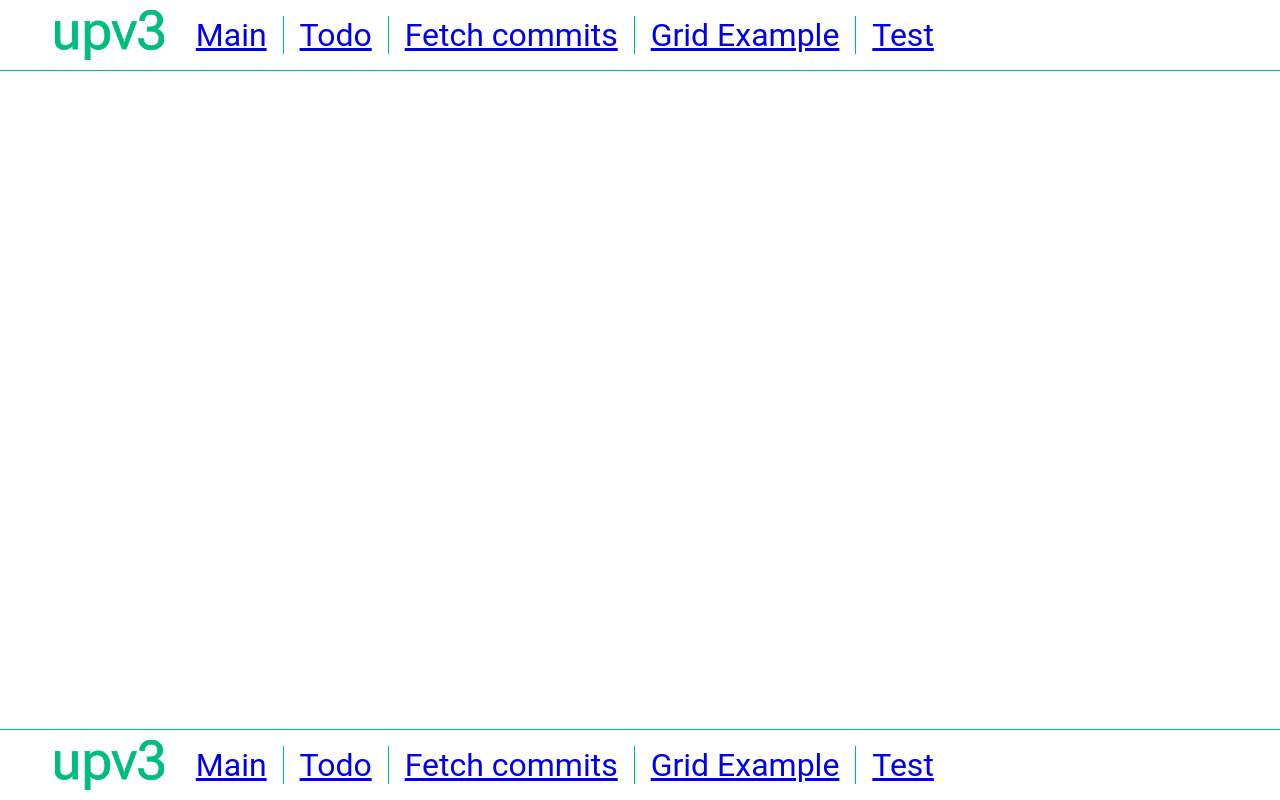
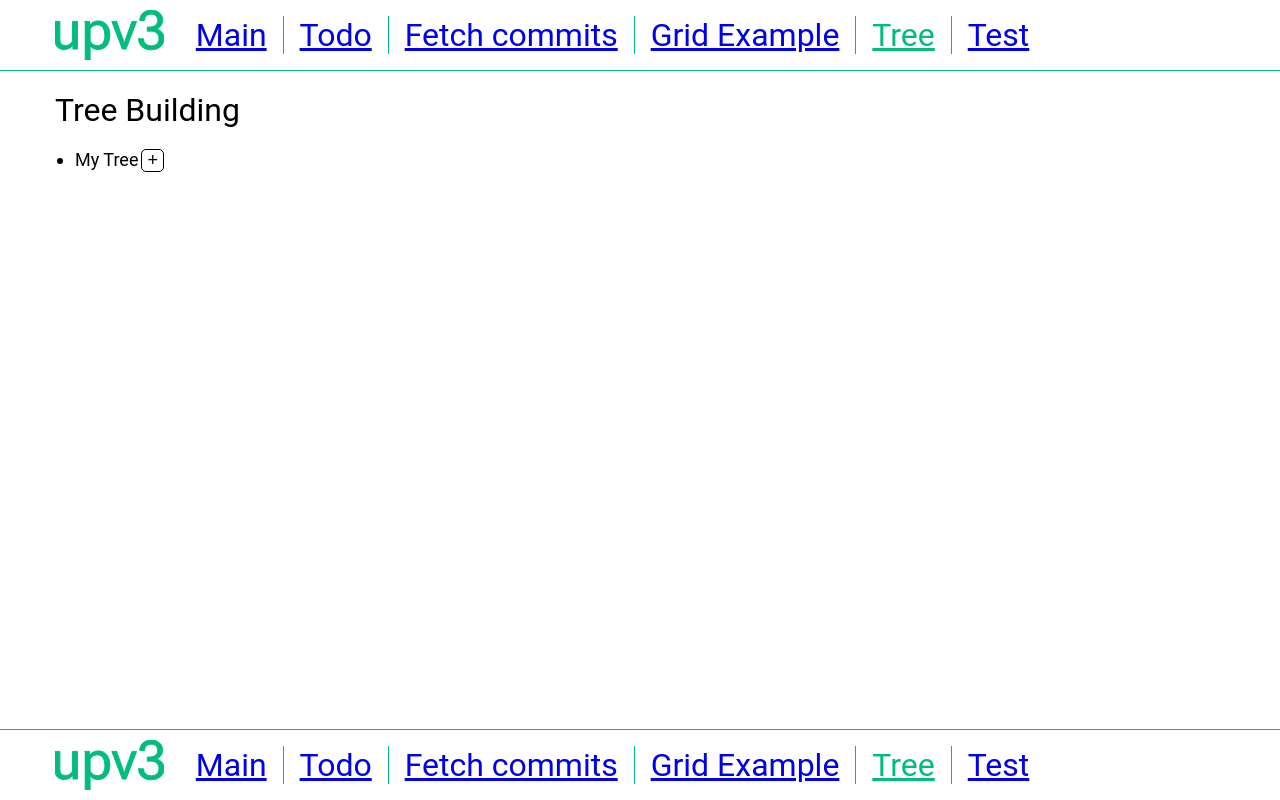
Before and after one commit to devmustbeawesome/vue3-examples, a Vue app: page /tree in a window 1280 px wide. Built offline with nearby package versions, Linux system fonts and the light colour scheme.

Commit message:
add tree page and component

```diff
--- a/src/components/TheFooter.vue
+++ b/src/components/TheFooter.vue
@@ -6,6 +6,7 @@ const links = ref([
   { href: '/todos', name: 'Todo' },
   { href: '/fetch-commits', name: 'Fetch commits' },
   { href: '/grid-example', name: 'Grid Example' },
+  { href: '/tree', name: 'Tree' },
   { href: '/test', name: 'Test' }
 ])
 </script>
--- a/src/components/TheHeader.vue
+++ b/src/components/TheHeader.vue
@@ -6,6 +6,8 @@ const links = ref([
   { href: '/todos', name: 'Todo' },
   { href: '/fetch-commits', name: 'Fetch commits' },
   { href: '/grid-example', name: 'Grid Example' },
+  { href: '/tree', name: 'Tree' },
+
   { href: '/test', name: 'Test' }
 ])
 </script>
--- /dev/null
+++ b/src/components/TreeItem.vue
@@ -0,0 +1,55 @@
+<script lang="ts" setup>
+import { computed, ref } from 'vue'
+
+type TTreeData = { name: string; children?: TTreeData[] }
+const props = defineProps({
+  treeData: {
+    type: Object as () => TTreeData,
+    required: true,
+    default: () => ({ name: '', children: [] })
+  }
+})
+const treeData = ref(props.treeData)
+const isOpened = ref(false)
+const isParent = computed(() => (props.treeData.children ? true : false))
+const addItem = () => {
+  treeData.value.children
+    ? treeData.value.children.push({ name: 'new item' })
+    : (treeData.value.children = [{ name: 'new item' }])
+  isOpened.value = true
+}
+</script>
+<template>
+  <li class="tree_item">
+    <div>
+      <span class="tree_item_title" @dblclick.prevent.stop="addItem">{{ treeData.name }} </span>
+      <VButton v-if="isParent" class="btn" @click="isOpened = !isOpened">{{
+        isOpened ? '-' : '+'
+      }}</VButton>
+    </div>
+    <ul v-show="isOpened">
+      <TreeItem v-for="child in treeData.children" :key="child.name" :treeData="child" />
+      <li class="tree_item">
+        <VButton @click="addItem" class="btn">+</VButton>
+      </li>
+    </ul>
+  </li>
+</template>
+<style>
+.tree_item {
+  margin-left: 20px;
+  font-size: 18px;
+}
+.tree_item .btn {
+  padding: 0 5px;
+  margin-left: 3px;
+}
+.tree_item_title {
+  cursor: pointer;
+  user-select: none; /* standard syntax */
+  -webkit-user-select: none; /* webkit (safari, chrome) browsers */
+  -moz-user-select: none; /* mozilla browsers */
+  -khtml-user-select: none; /* webkit (konqueror) browsers */
+  -ms-user-select: none; /* IE10+ */
+}
+</style>
--- a/src/router/index.ts
+++ b/src/router/index.ts
@@ -1,9 +1,10 @@
 import { createRouter, createWebHistory } from 'vue-router'
-import HomeViewVue from '../views/HomeView.vue'
+import HomeViewVue from '@/views/HomeView.vue'
 import TodoViewVue from '@/views/TodoView.vue'
 import TheTestViewVue from '@/views/TheTest.vue'
-import FetchCommits from '@/views/FetchCommits.vue'
-import GridExample from '@/views/GridExample.vue'
+import FetchCommitsViewVue from '@/views/FetchCommits.vue'
+import GridExampleViewVue from '@/views/GridExample.vue'
+import TreeBuildingViewVue from '@/views/TreeBuilding.vue'
 
 const router = createRouter({
   history: createWebHistory(import.meta.env.BASE_URL),
@@ -26,12 +27,17 @@ const router = createRouter({
     {
       path: '/fetch-commits',
       name: 'fetch-commits',
-      component: FetchCommits
+      component: FetchCommitsViewVue
     },
     {
       path: '/grid-example',
       name: 'grid-example',
-      component: GridExample
+      component: GridExampleViewVue
+    },
+    {
+      path: '/tree',
+      name: 'tree',
+      component: TreeBuildingViewVue
     }
   ]
 })
--- /dev/null
+++ b/src/views/TreeBuilding.vue
@@ -0,0 +1,43 @@
+<script setup lang="ts">
+import TreeItem from '@/components/TreeItem.vue'
+import { ref } from 'vue'
+
+const treeData = ref({
+  name: 'My Tree',
+  children: [
+    { name: 'hello' },
+    { name: 'world' },
+    {
+      name: 'child folder',
+      children: [
+        {
+          name: 'child folder',
+          children: [{ name: 'hello' }, { name: 'world' }]
+        },
+        { name: 'hello' },
+        { name: 'world' },
+        {
+          name: 'child folder',
+          children: [{ name: 'hello' }, { name: 'world' }]
+        }
+      ]
+    }
+  ]
+})
+</script>
+
+<template>
+  <div class="container">
+    <h1 class="page_title">Tree Building</h1>
+    <ul>
+      <TreeItem :treeData="treeData" />
+    </ul>
+  </div>
+</template>
+
+<style scoped>
+.page_title {
+  margin-top: 20px;
+  margin-bottom: 20px;
+}
+</style>
```
Also changed, not shown: src/components/icons/IMagnifier.vue (+28 -2 lines).
